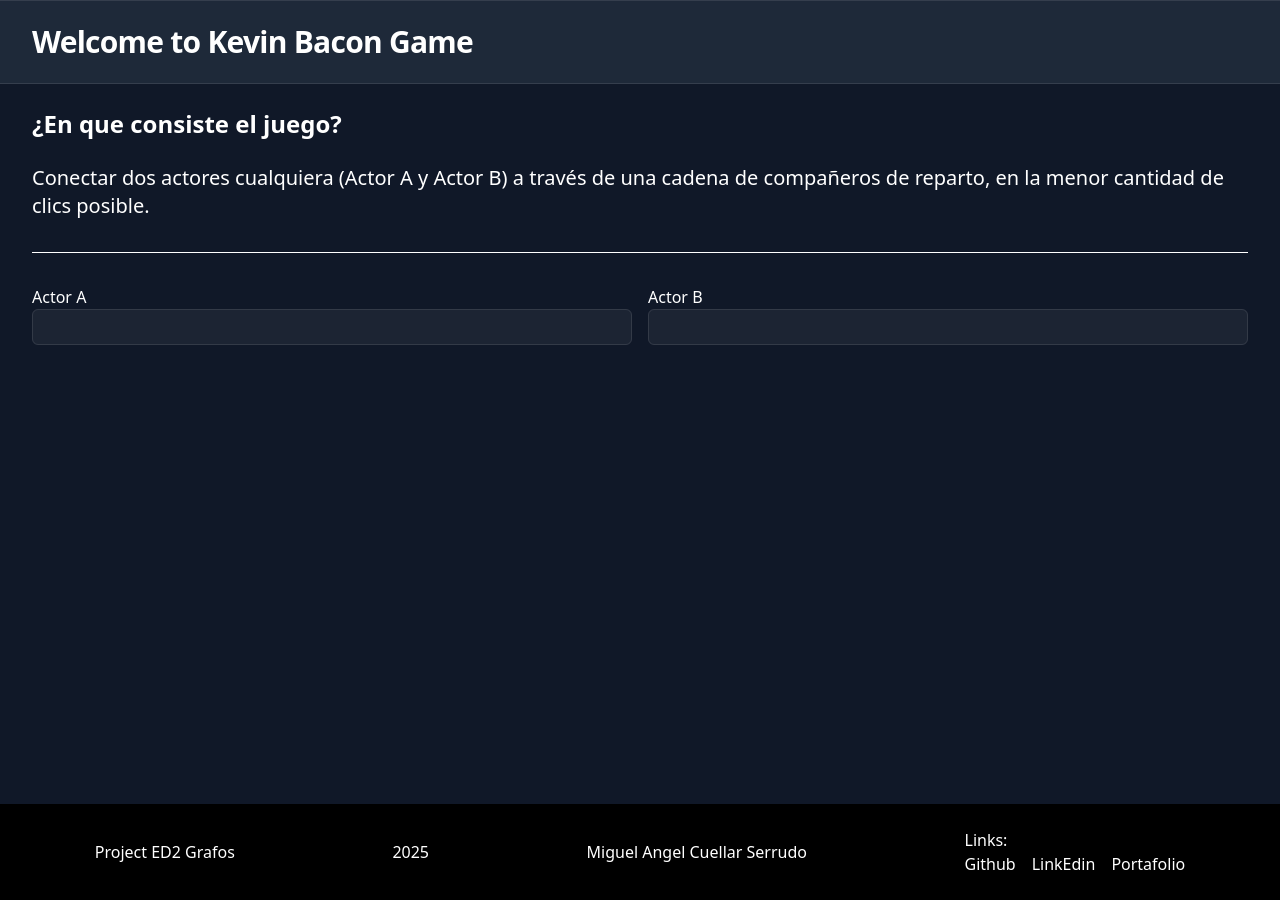
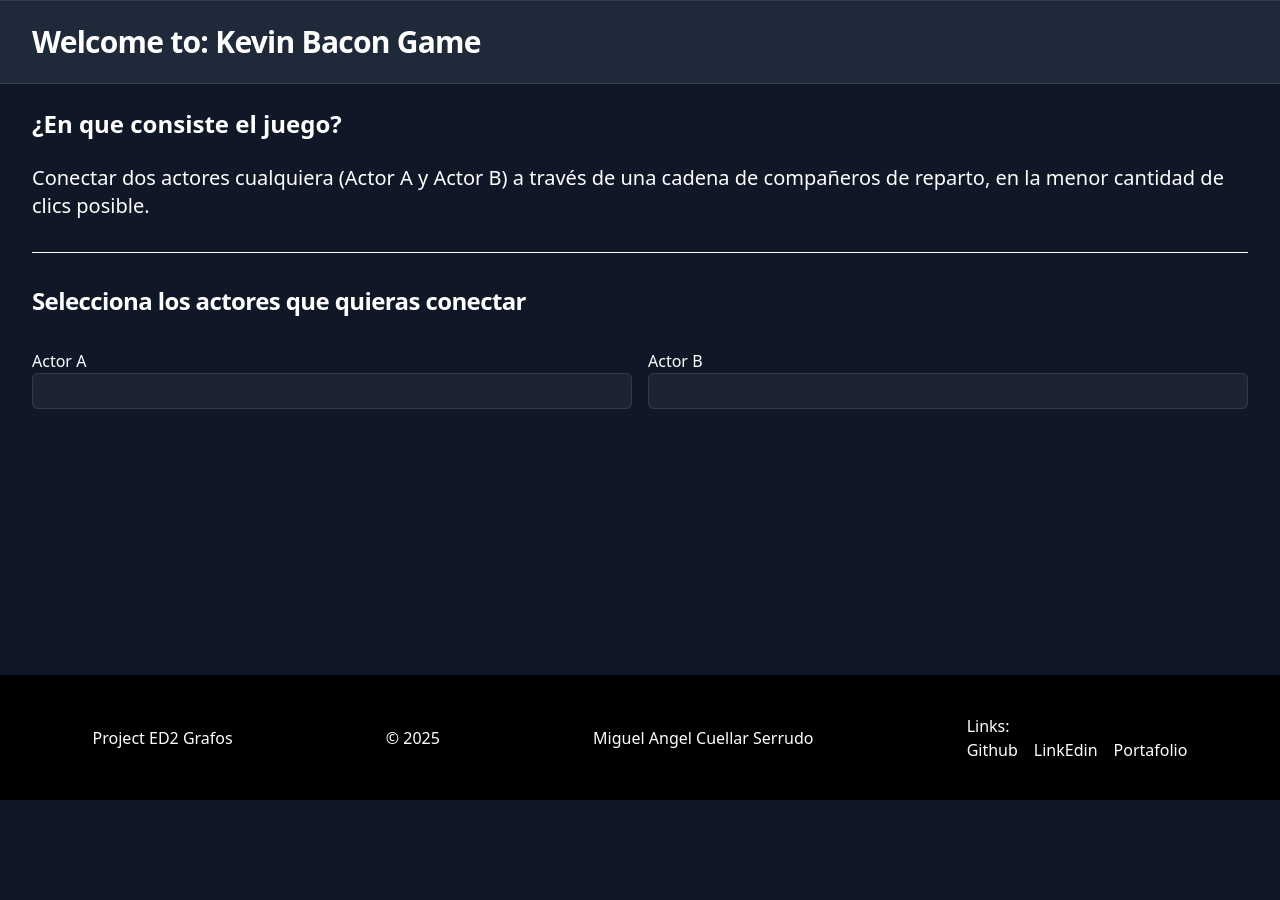
Before and after one commit to miguel-124C/front-six-degrees-separation, an Angular app: page / in a window 1280 px wide. After the commit the page ends 800 px from the top, so only its background shows below. Built offline with nearby package versions, Linux system fonts and the light colour scheme.

Commit message:
Refactor styles, Change flex for grid

```diff
--- a/src/app/app.component.css
+++ b/src/app/app.component.css
@@ -0,0 +1,3 @@
+div {
+  min-height: calc(100vh - 125px);
+}
--- a/src/app/app.component.html
+++ b/src/app/app.component.html
@@ -1,2 +1,4 @@
-
-<router-outlet />
+<div>
+  <router-outlet />
+</div>
+<app-footer></app-footer>
--- a/src/app/app.component.ts
+++ b/src/app/app.component.ts
@@ -1,10 +1,11 @@
 import { Component } from '@angular/core';
 import { RouterOutlet } from '@angular/router';
+import { FooterComponent } from "./shared/components";
 
 @Component({
   selector: 'app-root',
   standalone: true,
-  imports: [RouterOutlet,],
+  imports: [RouterOutlet, FooterComponent],
   templateUrl: './app.component.html',
   styleUrl: './app.component.css'
 })
--- a/src/app/pages/game/game.component.css
+++ b/src/app/pages/game/game.component.css
@@ -1,7 +1,3 @@
 :host {
   display: block;
 }
-
-main {
-  min-height: 90vh;
-}
--- a/src/app/pages/game/game.component.html
+++ b/src/app/pages/game/game.component.html
@@ -39,7 +39,7 @@
     }@else {
       @if(win()) {
         @for (actor_movie of arrayMoviesActors(); track $index) {
-          <div class="flex flex-wrap gap-6 my-6 items-center justify-between">
+          <div class="grid grid-cols-5 my-6 items-center justify-items-center">
             <div class="text-white flex flex-col items-center">
               <img width="100" height="100" [src]="getUrl(actor_movie.actual.profile_path)" alt="profile">
               {{ actor_movie.actual.name }}
@@ -65,7 +65,7 @@
           <h2 class="text-white text-4xl">Esta era la mejor ruta</h2>
         }
         @for (actor_movie of betterRuta(); track $index) {
-          <div class="flex flex-wrap gap-6 my-6 items-center justify-between">
+          <div class="grid grid-cols-5 my-6 items-center justify-items-center">
             <div class="text-white flex flex-col items-center">
               <img width="100" height="100" [src]="getUrl(actor_movie.actual.profile_path!)" alt="profile">
               {{ actor_movie.actual.name }}
@@ -100,5 +100,3 @@
     }
   </main>
 }
-
-<app-footer></app-footer>
--- a/src/app/pages/game/game.component.ts
+++ b/src/app/pages/game/game.component.ts
@@ -1,13 +1,13 @@
 import { ChangeDetectionStrategy, Component, computed, inject, signal } from '@angular/core';
 import { GameService, TmdbService } from '../../core';
 import { Router } from '@angular/router';
-import { CardActorComponent, SearchComponent, ListActorsComponent, FooterComponent } from "../../shared/components";
+import { CardActorComponent, SearchComponent, ListActorsComponent } from "../../shared/components";
 import { Actors, BetterRouts } from '../../core/interfaces';
 
 @Component({
   selector: 'app-game',
   standalone: true,
-  imports: [CardActorComponent, SearchComponent, ListActorsComponent, FooterComponent],
+  imports: [CardActorComponent, SearchComponent, ListActorsComponent],
   templateUrl: './game.component.html',
   styleUrl: './game.component.css',
   changeDetection: ChangeDetectionStrategy.OnPush,
--- a/src/app/pages/home/home.component.css
+++ b/src/app/pages/home/home.component.css
@@ -1,7 +1,3 @@
 :host {
   display: block;
 }
-
-main {
-  min-height: 90vh;
-}
--- a/src/app/pages/home/home.component.html
+++ b/src/app/pages/home/home.component.html
@@ -1,7 +1,7 @@
 <div class="min-h-full">
   <header class="relative bg-gray-800 after:pointer-events-none after:absolute after:inset-x-0 after:inset-y-0 after:border-y after:border-white/10">
     <div class="mx-auto max-w-7xl px-4 py-6 sm:px-6 lg:px-8">
-      <h1 class="text-3xl font-bold tracking-tight text-white">Welcome to Kevin Bacon Game</h1>
+      <h1 class="text-3xl font-bold tracking-tight text-white">Welcome to: Kevin Bacon Game</h1>
     </div>
   </header>
   <main class="min-h-full mx-auto max-w-7xl px-4 py-6 sm:px-6 lg:px-8">
@@ -17,6 +17,7 @@
 
     <hr class="my-8 text-white">
 
+    <h2 class="mb-8 text-2xl font-bold tracking-tight text-white">Selecciona los actores que quieras conectar</h2>
     <section class="grid grid-cols-2 w-full gap-4">
       <div>
         <label for="first-actor" class="text-white">Actor A</label>
@@ -55,5 +56,4 @@
       </section>
     }
   </main>
-  <app-footer></app-footer>
 </div>
--- a/src/app/shared/components/footer/footer.component.css
+++ b/src/app/shared/components/footer/footer.component.css
@@ -1,3 +1,7 @@
 :host {
   display: block;
 }
+
+footer {
+  min-height: 125px;
+}
--- a/src/app/shared/components/footer/footer.component.html
+++ b/src/app/shared/components/footer/footer.component.html
@@ -2,7 +2,7 @@
   gap-4 p-6 justify-around flex-wrap items-center">
   <h2>Project ED2 Grafos</h2>
   <div>
-    2025
+    © 2025
   </div>
   <div>
     Miguel Angel Cuellar Serrudo
@@ -12,13 +12,13 @@
     <h3>Links:</h3>
     <ul class="flex gap-4">
       <li>
-        <a target="_blank" href="https://github.com/miguel-124C">Github</a>
+        <a class="hover:text-gray-800" target="_blank" href="https://github.com/miguel-124C">Github</a>
       </li>
       <li>
-        <a target="_blank" href="https://www.linkedin.com/in/miguel-cuellar-013a96258">LinkEdin</a>
+        <a class="hover:text-gray-800" target="_blank" href="https://www.linkedin.com/in/miguel-cuellar-013a96258">LinkEdin</a>
       </li>
       <li>
-        <a target="_blank" href="https://miguel-cv.netlify.app">Portafolio</a>
+        <a class="hover:text-gray-800" target="_blank" href="https://miguel-cv.netlify.app">Portafolio</a>
       </li>
     </ul>
   </div>
--- a/src/environments/environment.ts
+++ b/src/environments/environment.ts
@@ -4,5 +4,5 @@
 
 export const environment = {
   production: false,
-  api_url: 'http://127.0.0.1:5000',
+  api_url: 'https://back-six-degrees-separation.onrender.com',
 };
```
